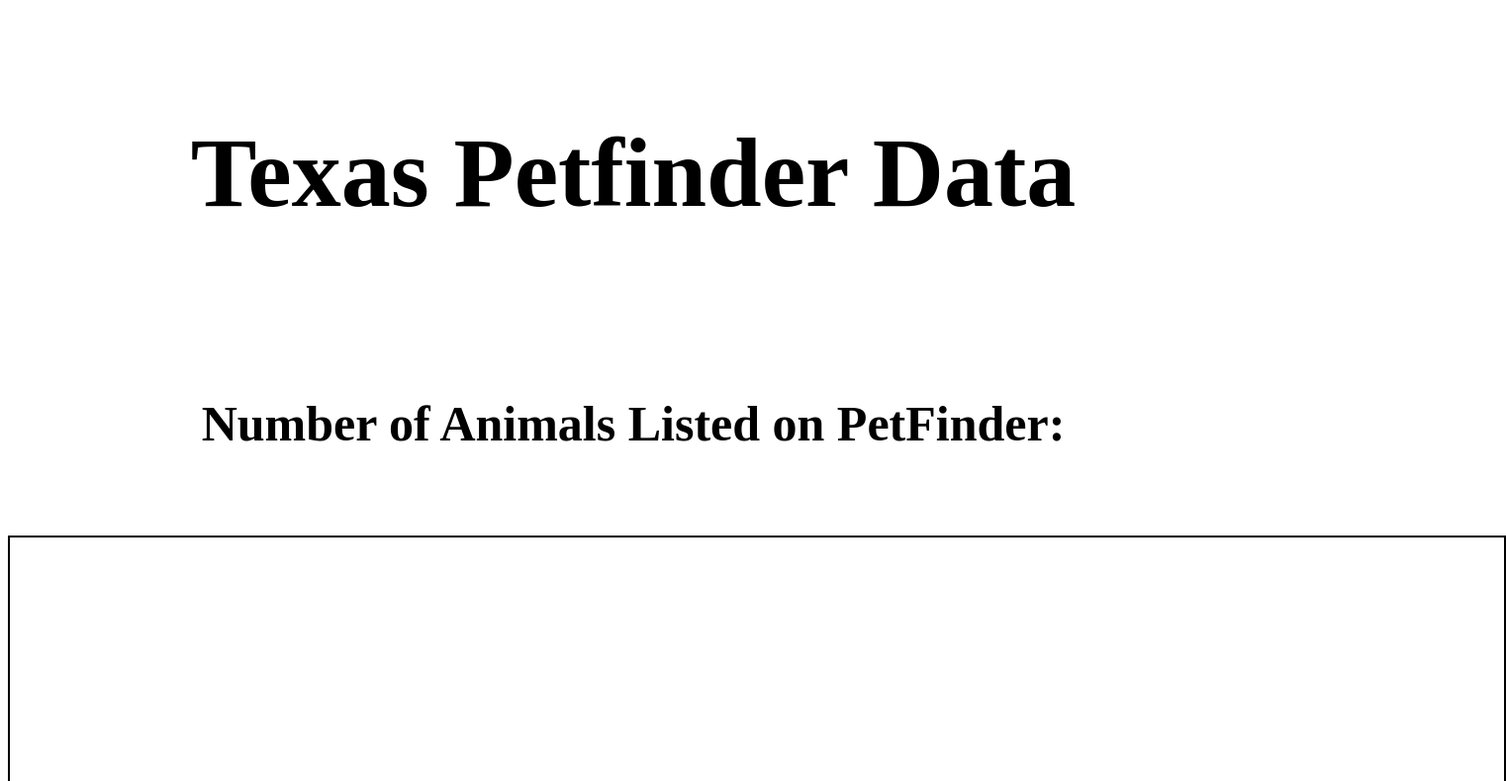
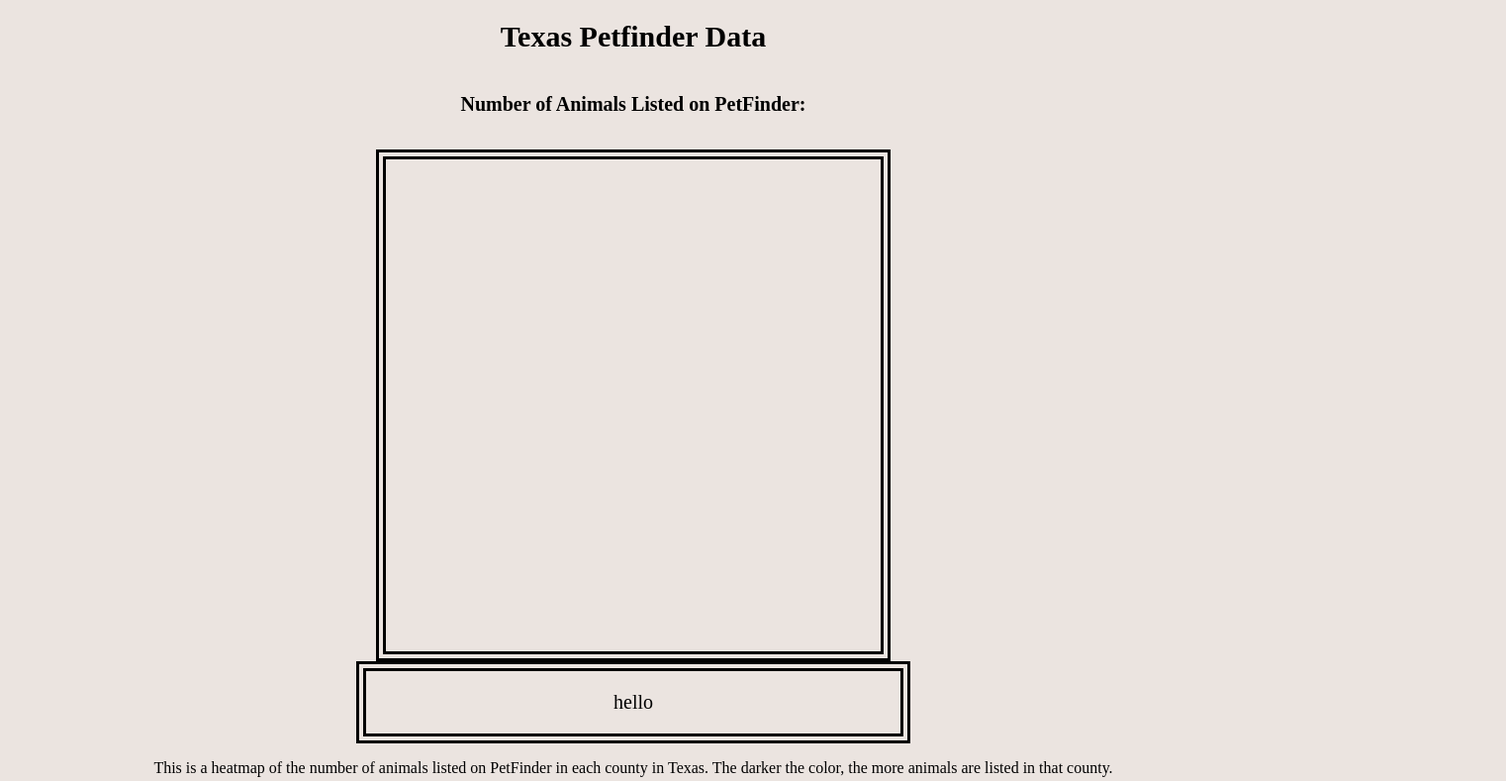
Before and after one commit to thomasbolf/dogs, a plain HTML site: page index.html in a window 1280 px wide. Shown: the top 789 px of the page at 99% size, 1522 px wide, since content can reach past the window. Drawn offline with nearby package versions, Linux system fonts and the light colour scheme; no server answers.

Commit message:
frontend stuff

```diff
--- a/index.html
+++ b/index.html
@@ -9,21 +9,20 @@
     <script src="https://cdnjs.cloudflare.com/ajax/libs/topojson/3.0.2/topojson.min.js" integrity="sha256-tHoAPGoNdhIR28YHl9DWLzeRfdwigkH7OCBXMrHXhoM=" crossorigin="anonymous"></script>
     <title>Choropleth Map</title>
 </head>
-<body>
-    <div style="text-align: center;">
-        <h1 id='title' style="padding:50px; font-size: 100px;">Texas Petfinder Data</h1>
-        <h1 id="number-of-dogs" style="padding:50px; font-size: 50px;">Number of Animals Listed on PetFinder: </h1>
-        <div id="d3-container" style="width:1510px;height:1560px;position:relative; border: 2px solid black; margin: 0 auto;"></div>
+<body style="background-color:#ebe4e0">
+    <div style="text-align: center; background-color:#ebe4e0">
+        <h1 id='title' style=" font-size: 30px;">Texas Petfinder Data</h1>
+        <h1 id="number-of-dogs" style="padding:20px; font-size: 20px;">Number of Animals Listed on PetFinder: </h1>
+        <div id="d3-container" class="d3-container" ></div>
+        <div class="describeCounty" style="padding:20px; font-size: 20px; position:relative; width: 500px; border: double; margin: 0 auto; border-width:10px;">hello</div>
+        <p> This is a heatmap of the number of animals listed on PetFinder in each county in Texas. The darker the color, the more animals are listed in that county. </p>
     </div>
 
     <div id='container'>
         <svg id='canvas'>
 
         </svg>
-        <div id='rightSide'>
-            <div id='tooltip'>
 
-            </div>
 
 </body>
 <script defer src='script.js'></script>
--- a/script.js
+++ b/script.js
@@ -1,12 +1,10 @@
 
 fetch("http://localhost:5001/number_of_dogs").then(response => response.json()).then(data => {
-   // console.log(data);
     const numberOfDogs = document.getElementById("number-of-dogs");
-    numberOfDogs.innerHTML = "Dogs in shelters: " + data;
+    numberOfDogs.innerHTML = "Pets in shelters: " + data;
 }
 );
 
-//get number of dogs from api
 
 
 const svg = d3
@@ -17,8 +15,6 @@
     .style("display", "block")
     .style("margin", "0 auto")
     ;
-//  .attr("transform", "scale(1.5)");
- // .attr("border", "1px solid black");
 
 const x = d3
   .scaleLinear()
@@ -70,7 +66,7 @@
         return d.id >= 48001 && d.id <= 48999;
       });
     const g = svg.append("g")
-      .attr("transform", "scale(6)translate(-310,-325)rotate(-3)");
+      .attr("transform", "scale(2)translate(-310,-325)rotate(-3)");
      g
     .append("g")
     .attr("class", "counties")
@@ -96,9 +92,9 @@
               "<br>" +
               dogData.get(d.id) +
               "<br>" +
-              "dogs in shelters"
+              "pets in shelters"
           )
-          .style("font-size", "70px")
+          .style("font-size", "30px")
           .style("left", d3.event.pageX + 10 + "px")
           .style("top", d3.event.pageY - 28 + "px")
           .style("border-radius", "10px");
--- a/style.css
+++ b/style.css
@@ -1,5 +1,16 @@
 body {
  text-align: center;
+  }
+  .d3-container{
+    width:500px;
+    height:477px;
+    position:relative;
+    border: 2px solid black;
+    margin: 0 auto;
+    border-style: double;
+    border-width: 10px;
+    padding-top: 10px;
+    padding-bottom: 10px;
   }
 
   .counties {
@@ -7,7 +18,7 @@
   }
   .county {
     stroke: black;
-    stroke-width: 0.5px;
+    stroke-width: 1px;
     stroke-linejoin: round;
   }
 
```
